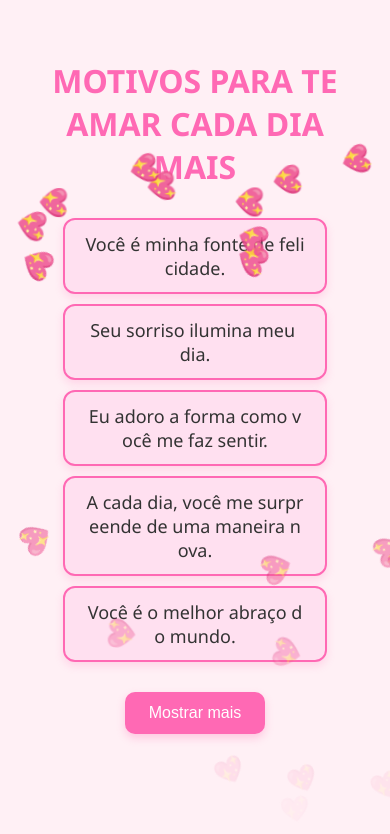
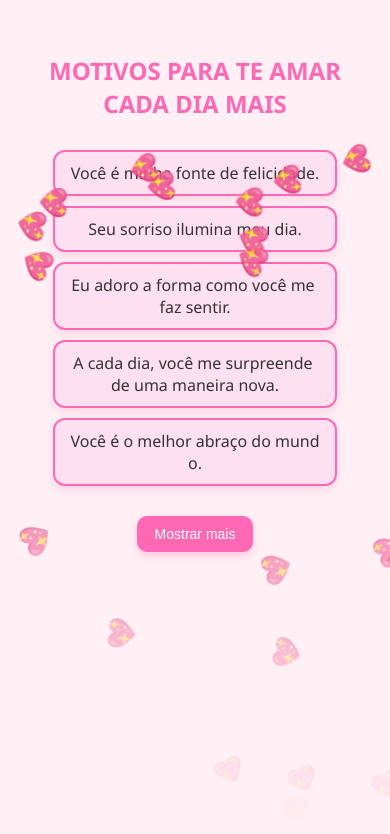
Before and after one commit to Jm085/presente, a plain HTML site: page index.html in a window 390 px wide. Drawn offline with Linux system fonts and the light colour scheme.

Commit message:
mais mudança

```diff
--- a/style.css
+++ b/style.css
@@ -11,14 +11,14 @@ body {
 h1 {
   font-size: 2em;
   margin-bottom: 30px;
-  font-family: 'Noto Sans', sans-serif;
 }
 
 #motivos-container {
   display: block;
   margin: 0 auto;
   max-width: 600px;
-  padding: 0 10px;
+  width: 100%;
+  padding: 0 15px;
   box-sizing: border-box;
 }
 
@@ -28,15 +28,19 @@ h1 {
   border-radius: 12px;
   padding: 12px 20px;
   margin: 10px auto;
-  max-width: 90%;
+  max-width: 100%;
   font-size: 18px;
   color: #333;
   animation: aparecer 0.6s ease forwards;
   opacity: 0;
   transform: translateY(20px);
+
+  /* Novos ajustes importantes */
   word-wrap: break-word;
   overflow-wrap: break-word;
+  white-space: normal;
   box-sizing: border-box;
+
   box-shadow: 0 4px 8px rgba(255, 105, 180, 0.2);
   transition: transform 0.2s ease, box-shadow 0.2s ease;
 }
@@ -97,3 +101,21 @@ h1 {
     opacity: 0;
   }
 }
+
+/* RESPONSIVIDADE MAIS REFORÇADA */
+@media (max-width: 480px) {
+  .motivo {
+    font-size: 16px;
+    padding: 10px 14px;
+  }
+
+  h1 {
+    font-size: 1.5em;
+  }
+
+  #mostrarMais,
+  #mostrarMenos {
+    font-size: 14px;
+    padding: 10px 18px;
+  }
+}
```
